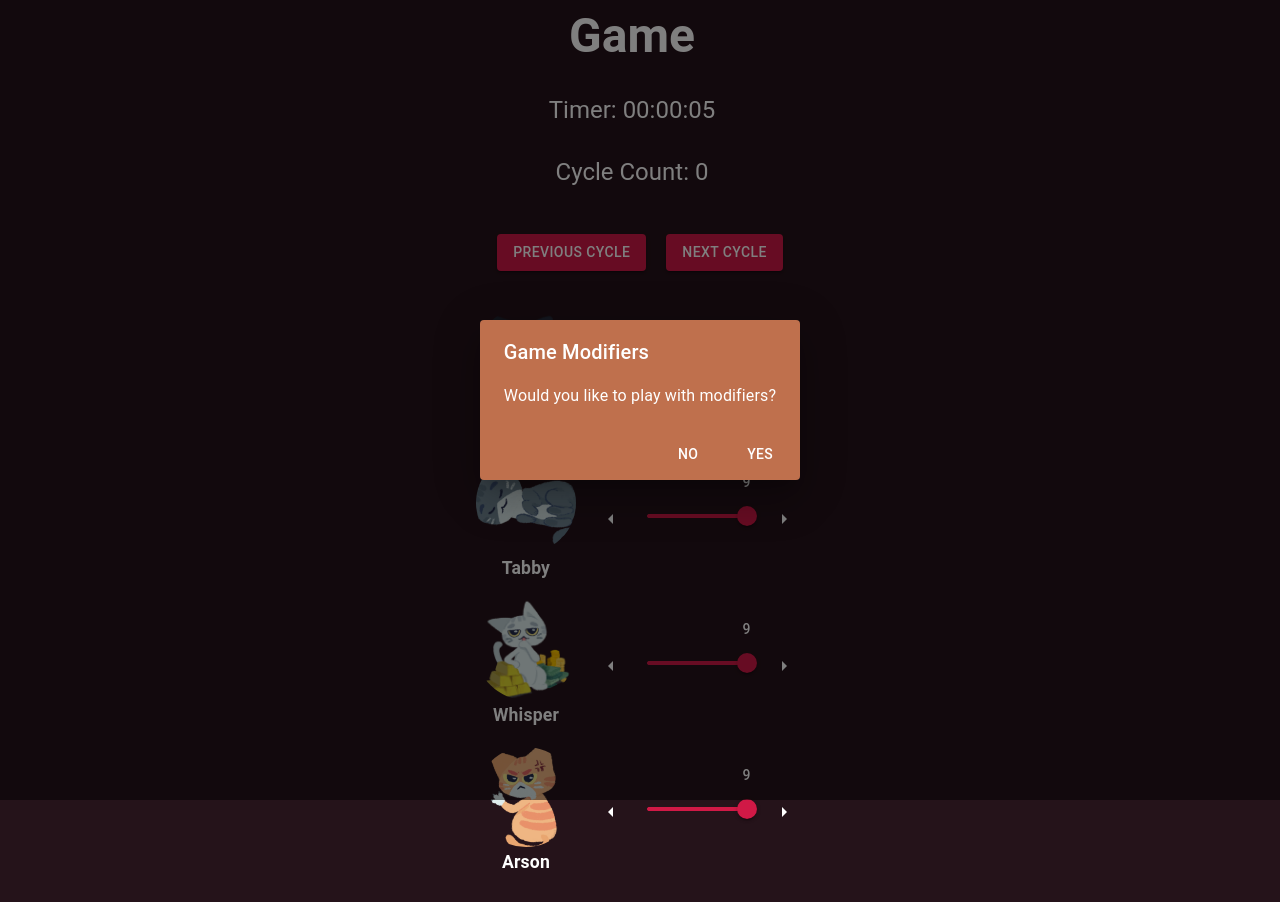
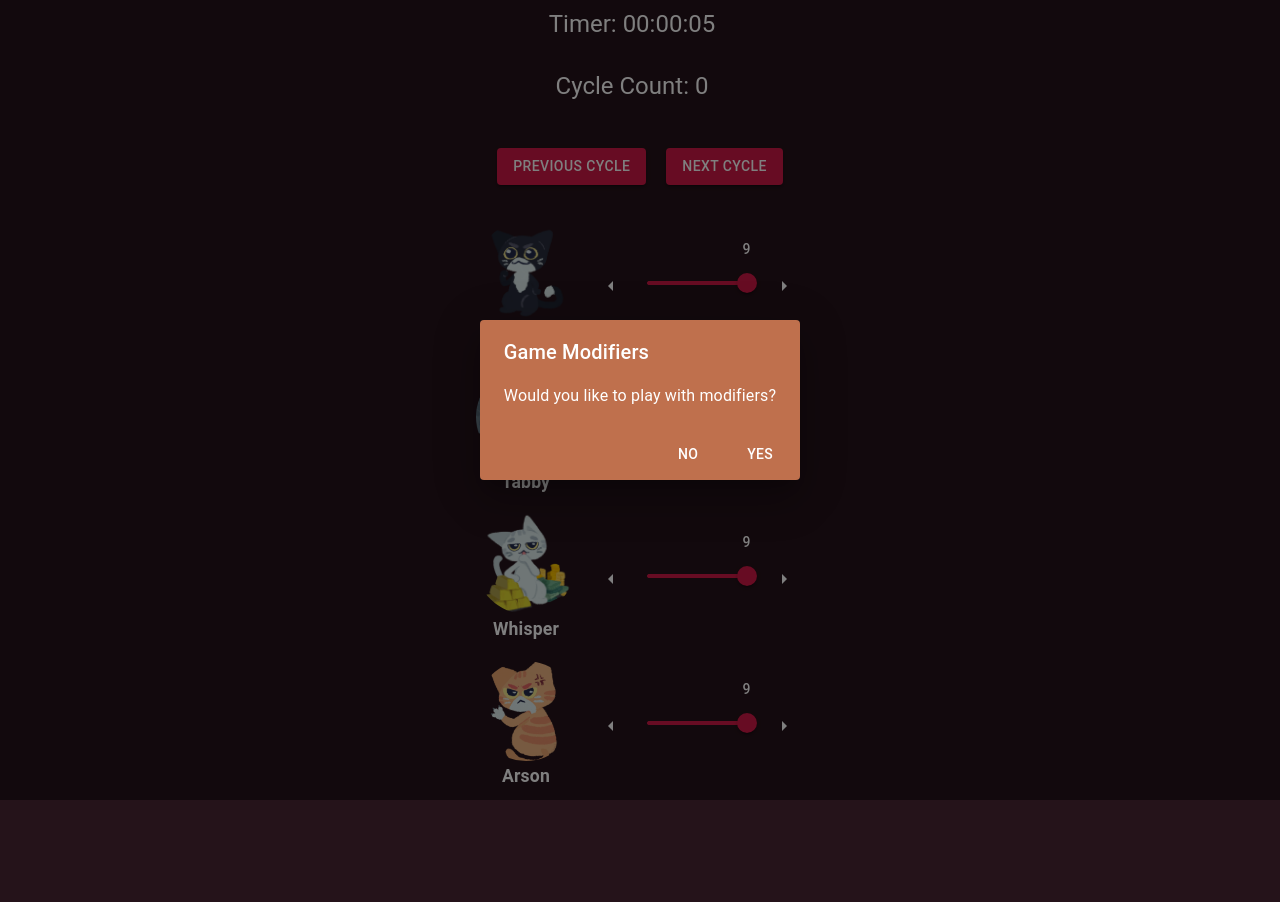
Before and after one commit to erik-lance/Cataclysm-Digital-Companion, a Next.js app: page /game in a window 1280 px wide. After the commit the page ends 816 px from the top, so only its background shows below. Built offline with nearby package versions, Linux system fonts and the light colour scheme.

Commit message:
Removed page title

```diff
--- a/src/pages/game.tsx
+++ b/src/pages/game.tsx
@@ -169,9 +169,6 @@ export default function Game() {
       p={3}
     >
       <Grid item container direction="column" alignItems="center" spacing={2}> {/* Title, Counter, and Timer */}
-        <Typography variant="h3" align="center" gutterBottom fontWeight="bold" style={{ marginBottom: '30px' }}>
-          Game
-        </Typography>
         <Typography variant="h5" align="center" gutterBottom style={{ marginBottom: '30px' }}>
           Timer: {formatTime(timer)}
         </Typography>
```
